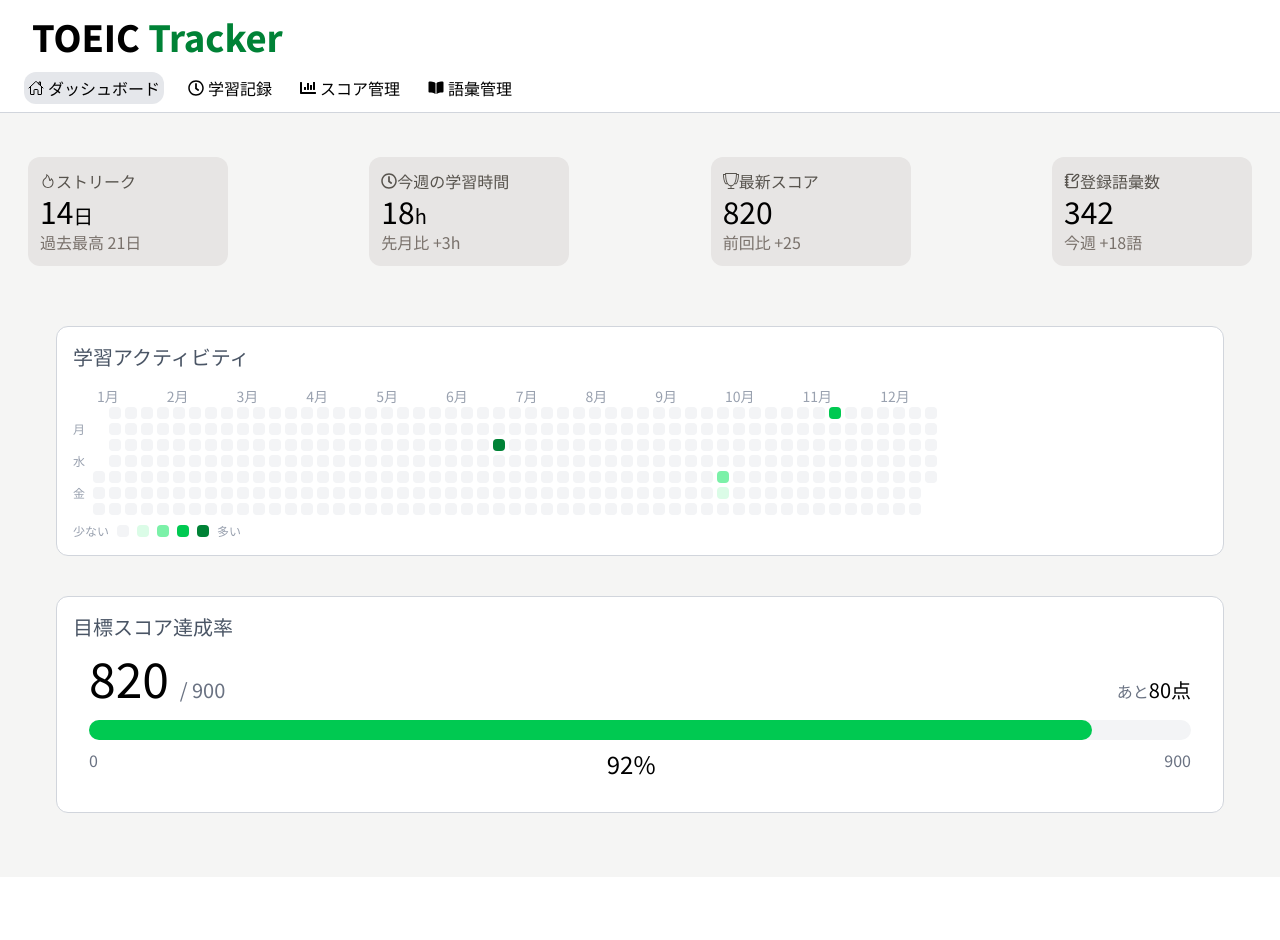
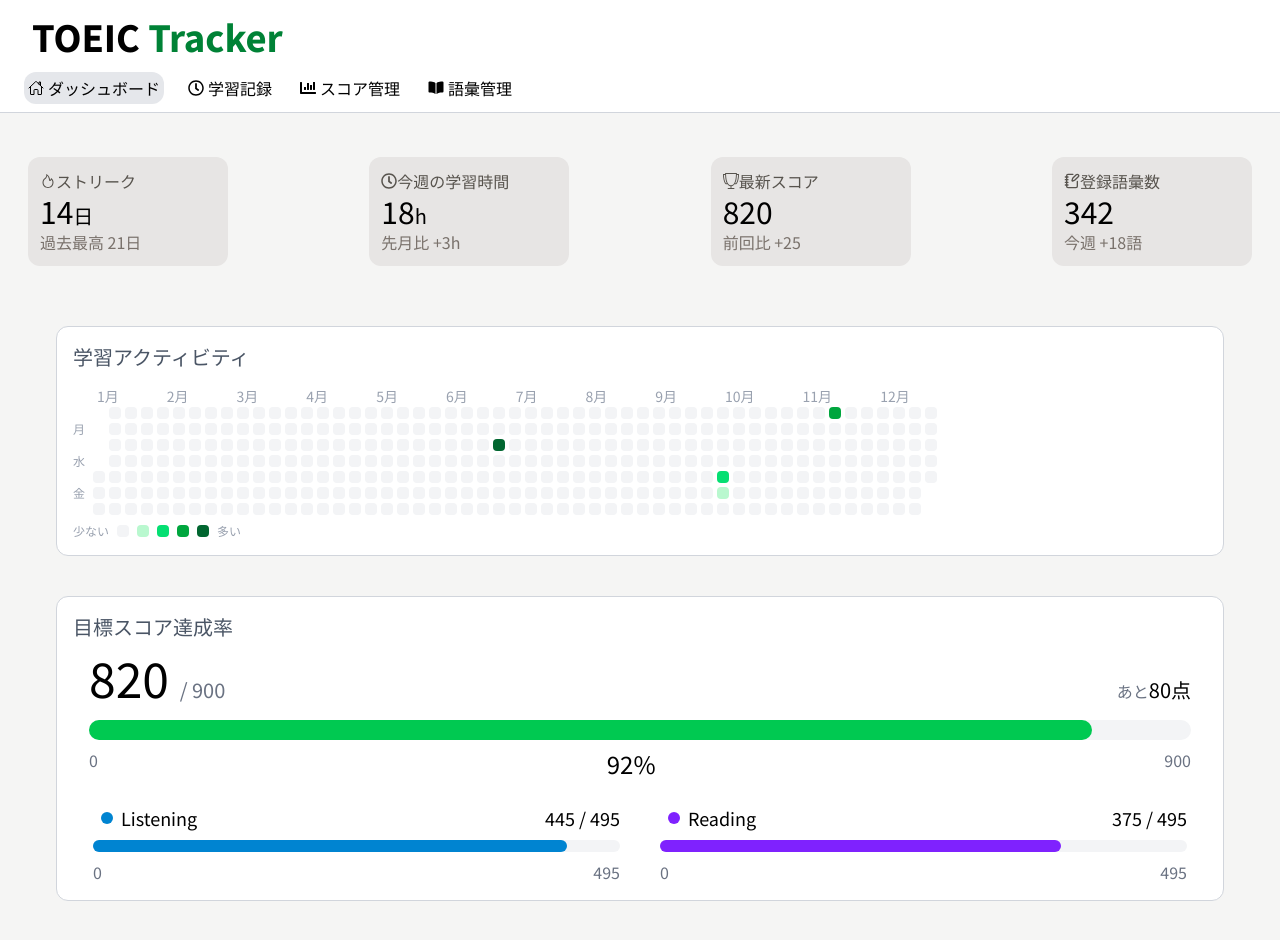
Before and after one commit to k-tomida/toeic-tracker, a React (Vite) app in the folder frontend/: page / in a window 1280 px wide. Shown: the top 940 px of the page. Before the commit the page ends 877 px from the top, so only its background shows below. Built offline with nearby package versions, Linux system fonts and the light colour scheme.

Commit message:
feat: 目標スコア達成率の設置完了

```diff
--- a/frontend/src/components/home/GoalProgress.tsx
+++ b/frontend/src/components/home/GoalProgress.tsx
@@ -9,14 +9,49 @@
                 <span className="mr-4 text-gray-500">あと<span className="text-xl text-black">{80}点</span></span>
             </div>
             <div className="m-4">
-                <ProgressBar current={820} target={900} />
+                <ProgressBar current={820} target={900} barHeight="h-5" />
                 <div className="flex justify-between mt-2">
                     <span className="text-gray-500">0</span>
                     <span className="text-2xl">{92}%</span>
                     <span className="text-gray-500">{900}</span>
                 </div>
             </div>
-            <div>
+
+            <div className="flex justify-between gap-10 mx-5 flex-wrap">
+
+                <div className="flex-1 min-w-[280px]">
+                    <div className="flex justify-between items-center text-lg">
+                        <div className="m-2 flex items-center gap-2">
+                            <div className="h-3 w-3 bg-sky-600 rounded-full"></div>
+                            <span>Listening</span>
+                        </div>
+                        <div>
+                            <span>{445} / 495</span>
+                        </div>
+                    </div>
+                    <ProgressBar current={445} target={495} barHeight="h-3" color="bg-sky-600" />
+                    <div className="flex justify-between mt-2 text-gray-500">
+                        <span>0</span>
+                        <span>495</span>
+                    </div>
+                </div>
+
+                <div className="flex-1 min-w-[280px]">
+                    <div className="flex justify-between items-center text-lg">
+                        <div className="m-2 flex items-center gap-2">
+                            <div className="h-3 w-3 bg-violet-600 rounded-full"></div>
+                            <span className="text-lg">Reading</span>
+                        </div>
+                        <div>
+                            <span>{375} / 495</span>
+                        </div>
+                    </div>
+                    <ProgressBar current={375} target={495} barHeight="h-3" color="bg-violet-600" />
+                    <div className="flex justify-between mt-2 text-gray-500">
+                        <span>0</span>
+                        <span>495</span>
+                    </div>
+                </div>
 
             </div>
         </div>
--- a/frontend/src/components/home/HeatMap.tsx
+++ b/frontend/src/components/home/HeatMap.tsx
@@ -55,10 +55,10 @@
 
     const getColor = (count: number) => {
         if (count === 0) return "bg-gray-100";
-        if (count <= 30) return "bg-green-100";
-        if (count <= 60) return "bg-green-300";
-        if (count <= 90) return "bg-green-500";
-        return "bg-green-700";
+        if (count <= 30) return "bg-green-200";
+        if (count <= 60) return "bg-green-400";
+        if (count <= 90) return "bg-green-600";
+        return "bg-green-800";
     };
 
     const months: string[] = ["1月", "2月", "3月", "4月", "5月", "6月", "7月", "8月", "9月", "10月", "11月", "12月"];
@@ -103,7 +103,7 @@
                 {/* 凡例ラベル */}
                 <div className="flex items-center gap-2 mt-2 text-xs text-gray-400">
                     <span>少ない</span>
-                    {["bg-gray-100", "bg-green-100", "bg-green-300", "bg-green-500", "bg-green-700"].map((c) => (
+                    {["bg-gray-100", "bg-green-200", "bg-green-400", "bg-green-600", "bg-green-800"].map((c) => (
                         <div key={c} className={`w-3 h-3 rounded-sm ${c}`} />
                     ))}
                     <span>多い</span>
--- a/frontend/src/ui/ProgressBar.tsx
+++ b/frontend/src/ui/ProgressBar.tsx
@@ -3,9 +3,11 @@
 type Props = {
     current: number;
     target: number;
+    color?: string;
+    barHeight: string;
 };
 
-export const ProgressBar = ({ current, target }: Props) => {
+export const ProgressBar = ({ current, target, color = "bg-green-500", barHeight }: Props) => {
     const percentage = Math.min(Math.round((current / target) * 100), 100);
     const [width, setWidth] = useState(0);
 
@@ -18,9 +20,9 @@
 
     return (
         <div className="flex items-center gap-4">
-            <div className="flex-1 bg-gray-100 rounded-full h-5">
+            <div className={`flex-1 bg-gray-100 rounded-full ${barHeight}`}>
                 <div
-                    className="bg-green-500 h-5 rounded-full transition-all duration-1000 ease-out"
+                    className={`${color} ${barHeight} rounded-full transition-all duration-1000 ease-out`}
                     style={{ width: `${width}%` }}
                 />
             </div>
```
